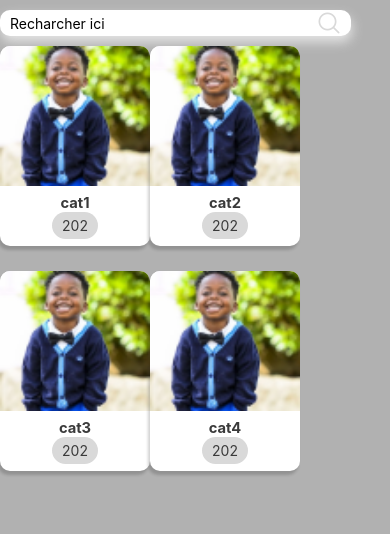
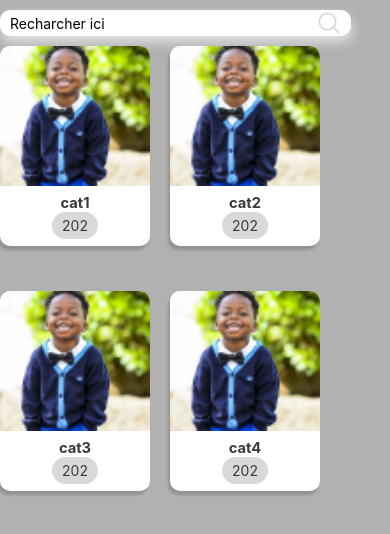
Before and after one commit to serigneabdou/Easy-Market, a React Native app: screen / in a window 390 px wide. Shown: the top 534 px of the page. Built offline with nearby package versions, Linux system fonts and the light colour scheme.

Commit message:
recuperation travail aliou

```diff
--- a/src/components/CategoryListItem.js
+++ b/src/components/CategoryListItem.js
@@ -23,7 +23,7 @@
 
 const styles = StyleSheet.create({
     containerCat: {
-        width: 150,
+        minWidth: 150,
         height: 200,
         marginBottom: 25,
         borderRadius: 15,
--- a/src/screens/Category.js
+++ b/src/screens/Category.js
@@ -1,4 +1,4 @@
-import { Text } from "react-native"
+import { StyleSheet, Text, View } from "react-native"
 import ProductCardItem from "../components/ProductCardItem"
 import ResourceDataMap from "../components/ResourceDataMap"
 import CategoryListItem from "../components/CategoryListItem"
@@ -7,8 +7,9 @@
 
 const Category = () => {
     return (
-        <Text>
+        <View>
             <Input />
+            <Text style={styles.container}>
                 <ResourceDataMap
                     resourceItem={CategoryListItem}
                     resourceName="category"
@@ -20,7 +21,17 @@
                     ]}
                 />
             </Text>
+        </View>
     )
 }
 
+const styles = StyleSheet.create({
+    container: {
+        display: 'flex',
+        flexWrap: 'wrap',
+        gap: 20,
+
+    }
+})
+
 export default Category
```
Lines whose indentation alone changed are shown as unchanged.
